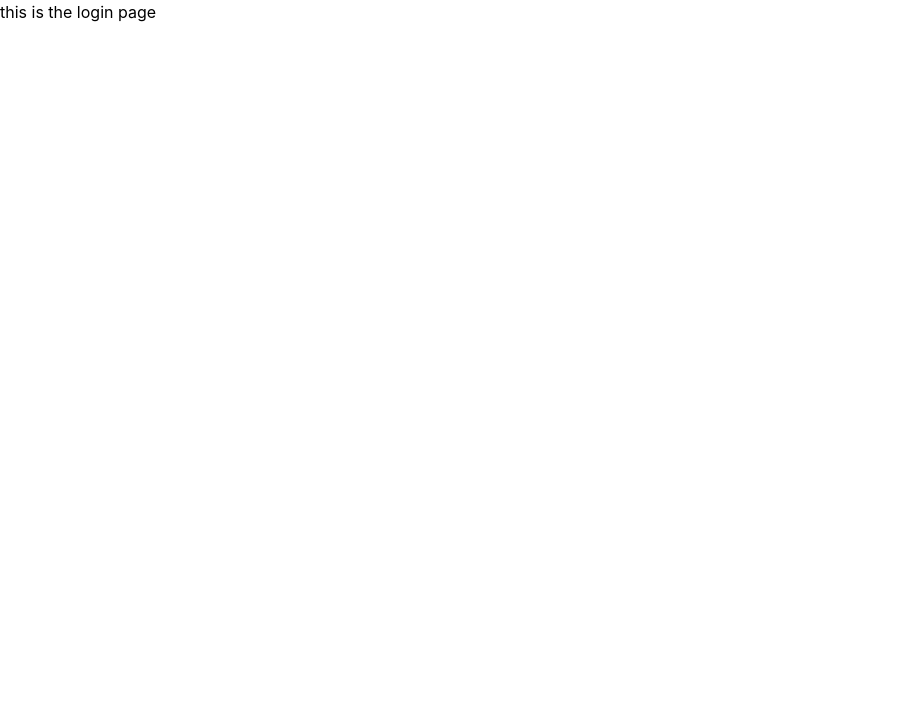
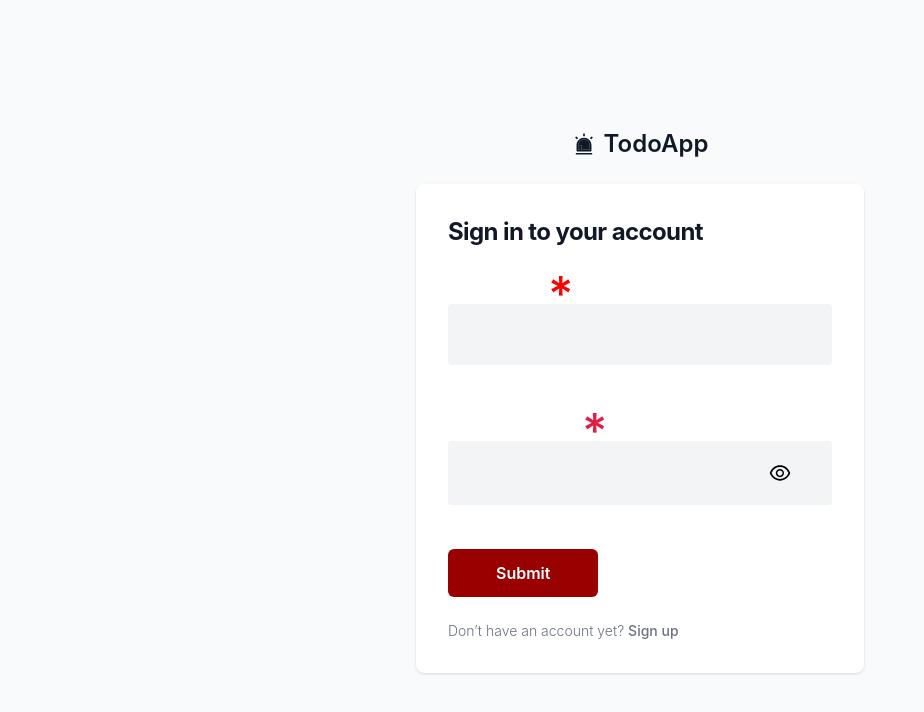
Before and after one commit to Olabisim/TODO_APP, a React (Create React App) app in the folder frontend/: page / in a window 1280 px wide. Shown: the top 712 px of the page, without its empty margins (0-924 px from the left). Built offline with nearby package versions, Linux system fonts and the light colour scheme.

Commit message:
login ui

```diff
--- a/frontend/src/App.tsx
+++ b/frontend/src/App.tsx
@@ -3,6 +3,7 @@ import './App.css';
 import { BrowserRouter as Router } from 'react-router-dom';
 import { ToastContainer } from 'react-toastify';
 import Routes from './routes/index'
+import './index.css';
 
 
 function App() {
--- /dev/null
+++ b/frontend/src/assets/css/loader.css
@@ -0,0 +1,15 @@
+
+.loading-spinner {
+        margin: 10px auto;
+        border: 3px solid #fff; /* Light grey */
+        border-top: 3px solid #4c8af6; /* Blue */
+        border-radius: 50%;
+        width: 16px;
+        height: 16px;
+        animation: spin 1.2s linear infinite;
+      }
+
+      .loading-spinner-big {
+        width: 100px;
+        height: 100px;
+      }
--- a/frontend/src/components/Input.js
+++ b/frontend/src/components/Input.js
@@ -18,6 +18,7 @@ export const InputField = forwardRef(
             readOnly,
             errors,
             props,
+            makeWhite
         },
         ref
     ) => {
@@ -26,7 +27,9 @@ export const InputField = forwardRef(
                 <label
                     htmlFor=''
                     className='relative text-sm font-medium text-normal md:text-base'>
-                    {label}{" "}
+                    <span className={`${makeWhite ? 'text-white' : 'text-black'}`}>
+                        {label}{" "}
+                    </span>
                     {required && (
                         <span
                             style={{
@@ -80,6 +83,7 @@ export const PasswordInput = forwardRef(
             label,
             errors,
             props,
+            makeWhite
         },
         ref
     ) => {
@@ -89,7 +93,9 @@ export const PasswordInput = forwardRef(
                 <label
                     htmlFor=''
                     className='relative text-sm font-medium text-normal md:text-base'>
-                    {label}{" "}
+                    <span className={`${makeWhite ? 'text-white' : 'text-black'}`}>
+                        {label}{" "}
+                    </span>
                     {required && (
                         <span className='absolute text-3xl md:text-5xl w-10 ml-5 -mt-0.5 text-rose-600'>
                             *
--- a/frontend/src/components/MiniLoader.tsx
+++ b/frontend/src/components/MiniLoader.tsx
@@ -1,5 +1,5 @@
 import React from 'react';
-import '../assets/loader.css'
+import '../assets/css/loader.css'
 
 const MiniLoader = () => {
 	return <div className="loading-spinner"></div>;
--- a/frontend/src/index.css
+++ b/frontend/src/index.css
@@ -17,7 +17,7 @@ code {
 }
 
 .custom-btn {
-	background-color: #1c6af4 !important;
+	background-color: #990000 !important;
 }
 .grey-btn {
 	background-color: #f9f9f9;
--- /dev/null
+++ b/frontend/src/pages/auth/LoginPage.jsx
@@ -0,0 +1,56 @@
+import { Button } from "../../components/Button"
+import { InputField, PasswordInput } from "../../components/Input"
+import {AiTwotoneAlert} from 'react-icons/ai'
+import { Link } from "react-router-dom"
+
+
+export const LoginPage = () => {
+        return (
+                <div className="">
+                        <section className="bg-gray-50">
+                                <div className="flex flex-col items-center justify-center px-6 py-8 mx-auto md:h-screen lg:py-0">
+                                <a href="#sdf" className="flex items-center mb-6 text-2xl font-semibold text-gray-900 dark:text-gray-900">
+                                        {/* <img className="w-8 h-8 mr-2" src="https://flowbite.s3.amazonaws.com/blocks/marketing-ui/logo.svg" alt="logo" /> */}
+                                        <span className="pr-2">
+                                                <AiTwotoneAlert />
+                                        </span>
+                                        TodoApp
+                                </a>
+                                <div className="w-full bg-white rounded-lg shadow dark:border md:mt-0 sm:max-w-md xl:p-0 dark:bg-gray-800 dark:border-gray-700">
+                                        <div className="p-6 space-y-4 md:space-y-6 sm:p-8">
+                                                <h1 className="text-xl font-bold leading-tight tracking-tight text-gray-900 md:text-2xl dark:text-white">
+                                                        Sign in to your account
+                                                </h1>
+                                                <form className="space-y-4 md:space-y-6" action="#">
+
+                                                <InputField
+                                                        required
+                                                        label="Your email"
+                                                        type="email"
+                                                        name="email"
+                                                        makeWhite
+
+                                                />
+
+                                                <PasswordInput
+                                                        required
+                                                        label="Your password"
+                                                        type="password"
+                                                        name="password"
+                                                        makeWhite
+                                                />
+
+
+                                                        <Button buttonText="Submit" loading={false} />
+
+                                                        <p className="text-sm font-light text-gray-500 dark:text-gray-400">
+                                                                Don’t have an account yet? <Link to="/signup"><a href="#dasd" className="font-medium text-primary-600 hover:underline dark:text-primary-500">Sign up</a></Link>
+                                                        </p>
+                                                </form>
+                                        </div>
+                                </div>
+                                </div>
+                        </section>
+                </div>
+        )
+}
--- a/frontend/src/pages/auth/LoginPage.tsx
+++ /dev/null
@@ -1,9 +0,0 @@
-
-
-export const LoginPage = () => {
-        return (
-                <div>
-                        this is the login page
-                </div>
-        )
-}
--- a/frontend/src/routes/index.tsx
+++ b/frontend/src/routes/index.tsx
@@ -1,6 +1,6 @@
 
 import {Routes, Route} from 'react-router'
-import { LoginPage } from '../pages/auth/LoginPage'
+import { LoginPage } from '../pages/auth/LoginPage.jsx'
 
 const Routerss = () => {
 
--- a/frontend/tailwind.config.js
+++ b/frontend/tailwind.config.js
@@ -2,6 +2,8 @@
 module.exports = {
   content: [
     "./src/**/*.{js,jsx,ts,tsx}",
+    "./src/routes/index.tsx",
+    "./src/pages/auth/LoginPage.tsx",
   ],
   theme: {
     extend: {},
```
